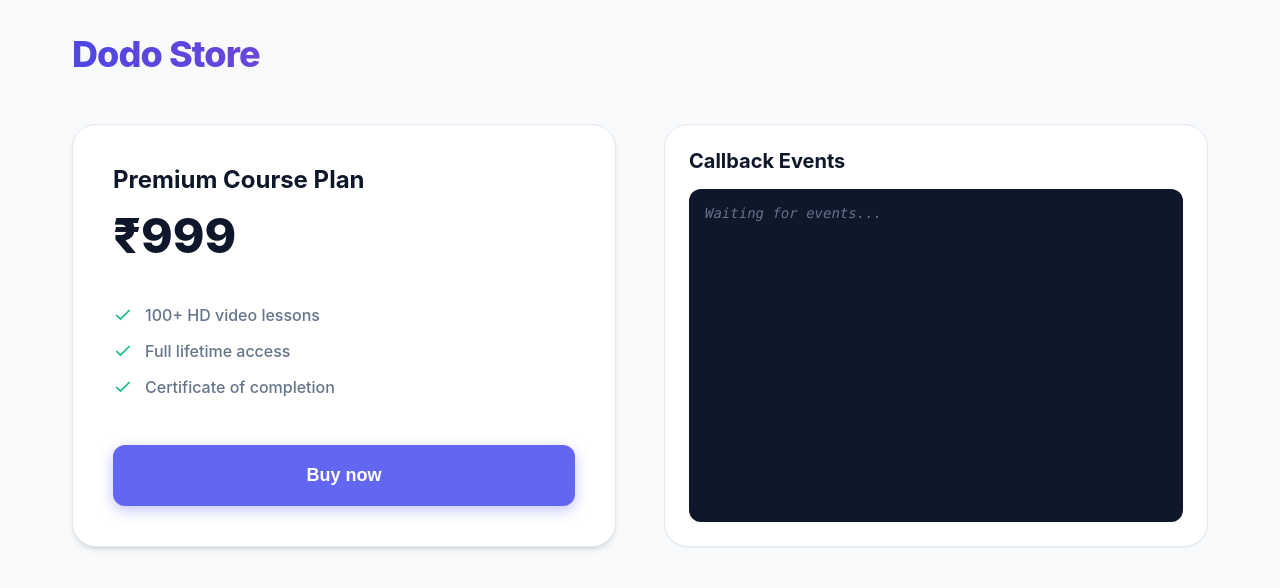
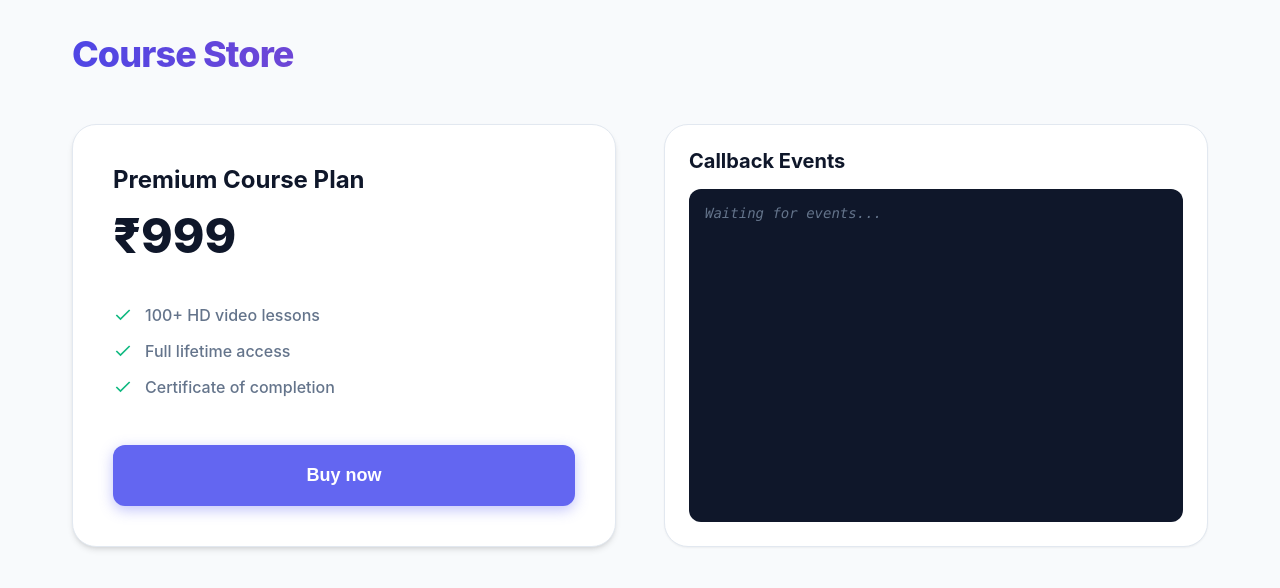
Before and after one commit to sanskrutithorat/payment-checkout, a React (Vite) app: page / in a window 1280 px wide. Shown: the top 588 px of the page. Built offline with nearby package versions, Linux system fonts and the light colour scheme.

Commit message:
changed naming

```diff
--- a/src/demo/DemoApp.tsx
+++ b/src/demo/DemoApp.tsx
@@ -39,7 +39,7 @@ export const DemoApp: React.FC = () => {
   return (
     <div className="demo-container">
       <header className="demo-header">
-        <h1>Dodo Store</h1>
+        <h1>Course Store</h1>
       </header>
 
       <main className="demo-main">
```
